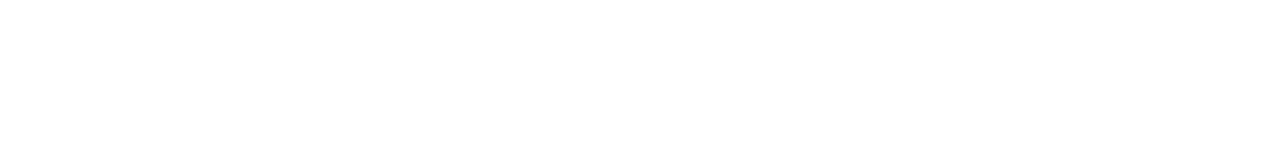
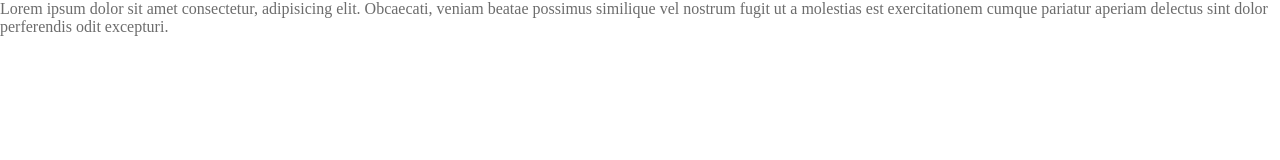
Before and after one commit to YggorMartins/projeto-travelgram, a plain HTML site: page index.html in a window 1280 px wide. Drawn offline with Linux system fonts and the light colour scheme.

Commit message:
initial style guide

```diff
--- a/index.html
+++ b/index.html
@@ -7,6 +7,8 @@
   <link rel="stylesheet" href="./styles/index.css">
 </head>
 <body>
-
+  <P>
+    Lorem ipsum dolor sit amet consectetur, adipisicing elit. Obcaecati, veniam beatae possimus similique vel nostrum fugit ut a molestias est exercitationem cumque pariatur aperiam delectus sint dolor perferendis odit excepturi.
+  </P>
 </body>
 </html>
--- a/styles/global.css
+++ b/styles/global.css
@@ -3,3 +3,18 @@
   padding: 0;
   box-sizing: border-box;
 }
+
+:root {
+  --brand-color: #EF5F4C;
+  --shape-transparency: #ffffff90;
+  --skeleton-color: #D9D9D9;
+  --surface-color: #F5F5F5;
+  --background-color: #FFFFFF;
+  --text-color-primary: #313131;
+  --text-color-secondary: #6C6C6C;
+}
+
+body {
+  color: var(--text-color-secondary);
+  background-color: var(--background-color);
+}
```
Also changed, not shown: assets/AirplaneTilt.svg (added), assets/Image 01.png (added), assets/Image 02.png (added), assets/Image 03.png (added), assets/Image 04.png (added), assets/Image 05.png (added), assets/Image 06.png (added), assets/Image 07.png (added), assets/Image 08.png (added), assets/Image 09.png (added), assets/Image 10.png (added), assets/Image 11.png (added), assets/Image.svg (added), assets/Logo.svg (added), 2 more files, 1 other file.
